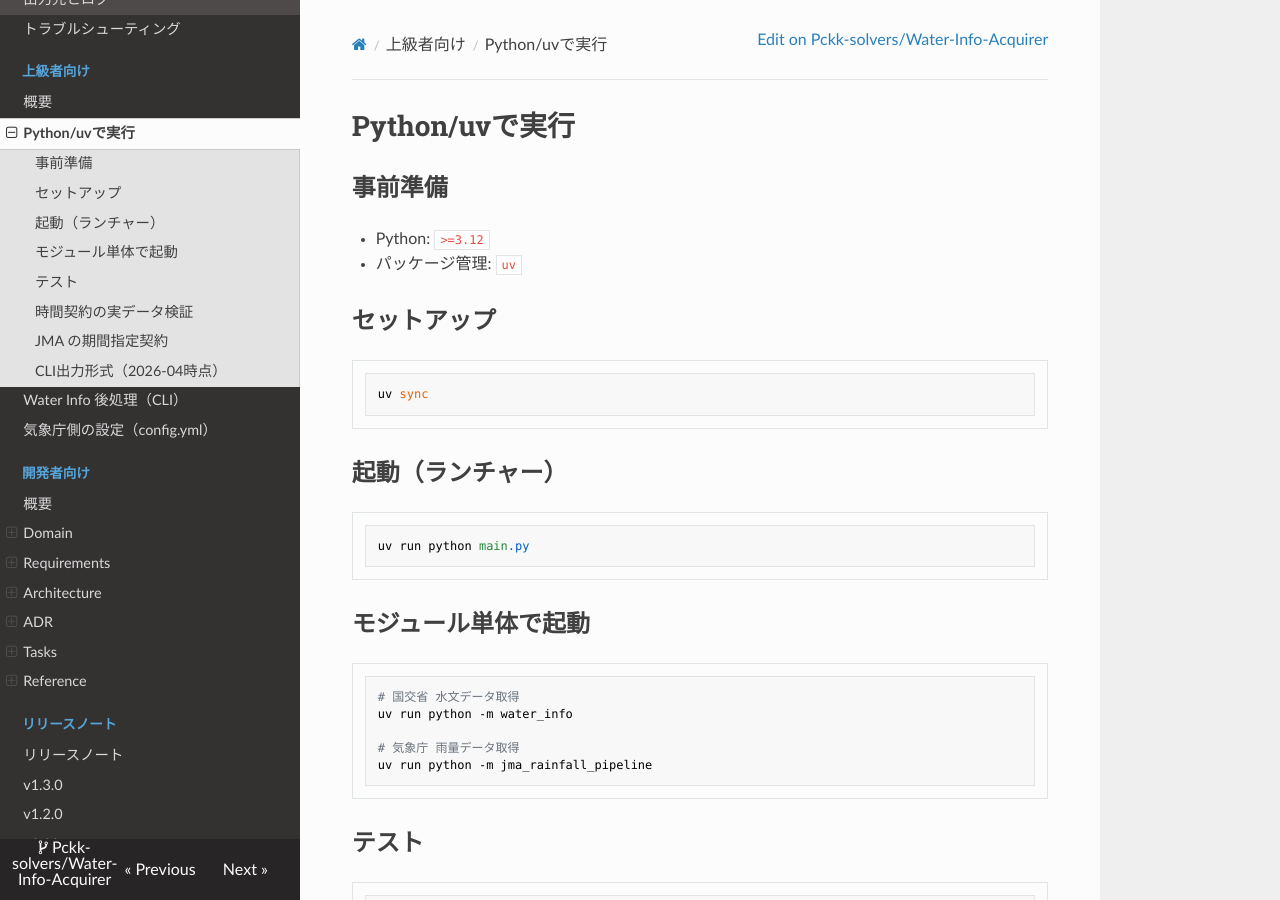
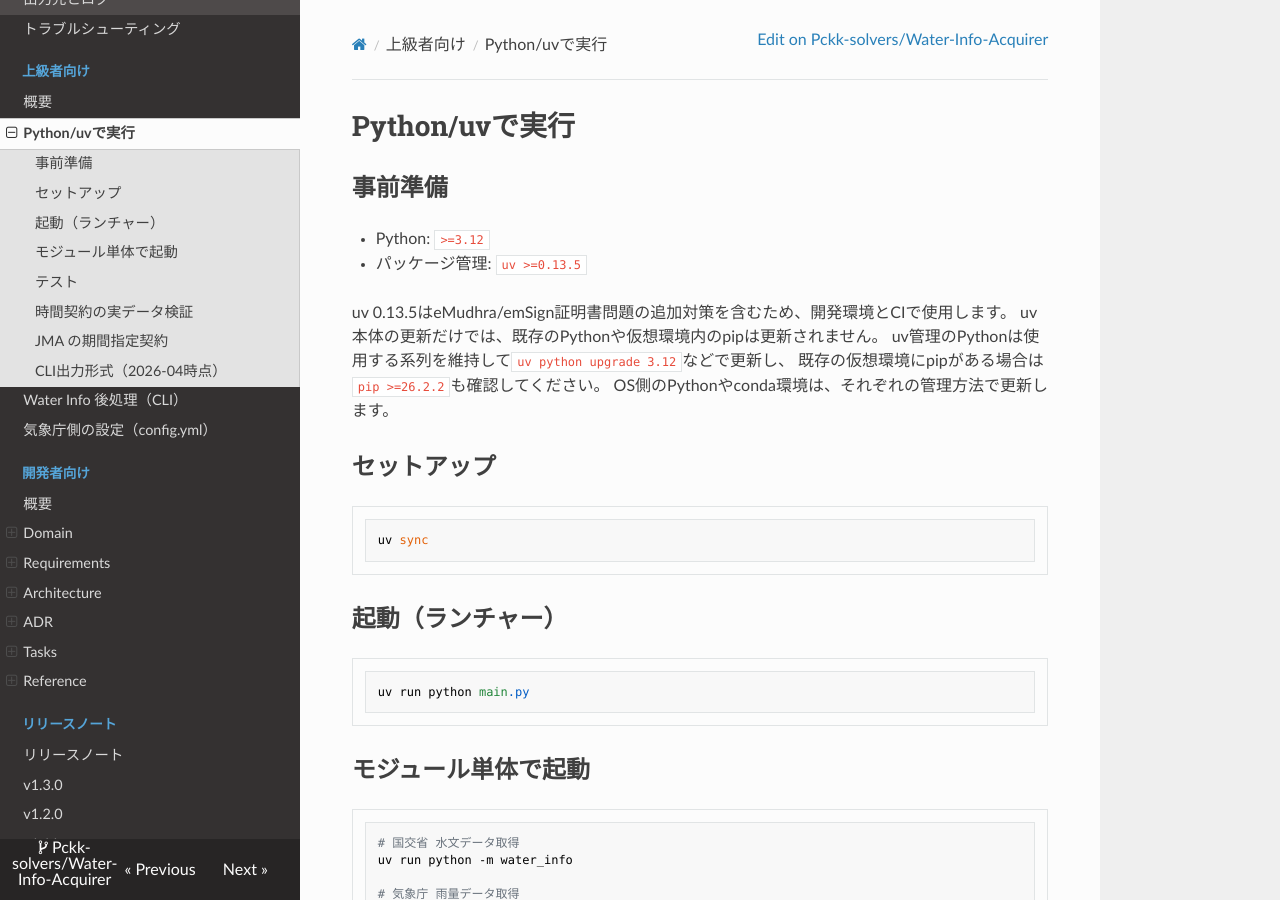
Before and after one commit to Pckk-solvers/Water-Info-Acquirer, an MkDocs documentation site: the page built from docs/advanced/run-with-uv.md, in a window 1280 px wide and 900 px high. Built offline with MkDocs 1.6.1, drawn with Linux system fonts in a browser that asks for light colours; nearby versions of some CDN libraries.

Commit message:
uvを0.13.5へ更新し開発環境の最低版を設定

```diff
--- a/docs/advanced/run-with-uv.md
+++ b/docs/advanced/run-with-uv.md
@@ -3,7 +3,13 @@
 ## 事前準備
 
 - Python: `>=3.12`
-- パッケージ管理: `uv`
+- パッケージ管理: `uv >=0.13.5`
+
+uv 0.13.5はeMudhra/emSign証明書問題の追加対策を含むため、開発環境とCIで使用します。
+uv本体の更新だけでは、既存のPythonや仮想環境内のpipは更新されません。
+uv管理のPythonは使用する系列を維持して`uv python upgrade 3.12`などで更新し、
+既存の仮想環境にpipがある場合は`pip >=26.2.2`も確認してください。
+OS側のPythonやconda環境は、それぞれの管理方法で更新します。
 
 ## セットアップ
 
--- a/pyproject.toml
+++ b/pyproject.toml
@@ -59,3 +59,6 @@ exclude = ["src/jma_rainfall_pipeline"]
 [tool.ruff.lint]
 select = ["F", "E", "W"]
 ignore = ["E501"]
+
+[tool.uv]
+required-version = ">=0.13.5"
```
Also changed, not shown: docs/dev/tasks/active/20261026_uv_security_patch.md (added, +18 -0 lines), 2 other files.
